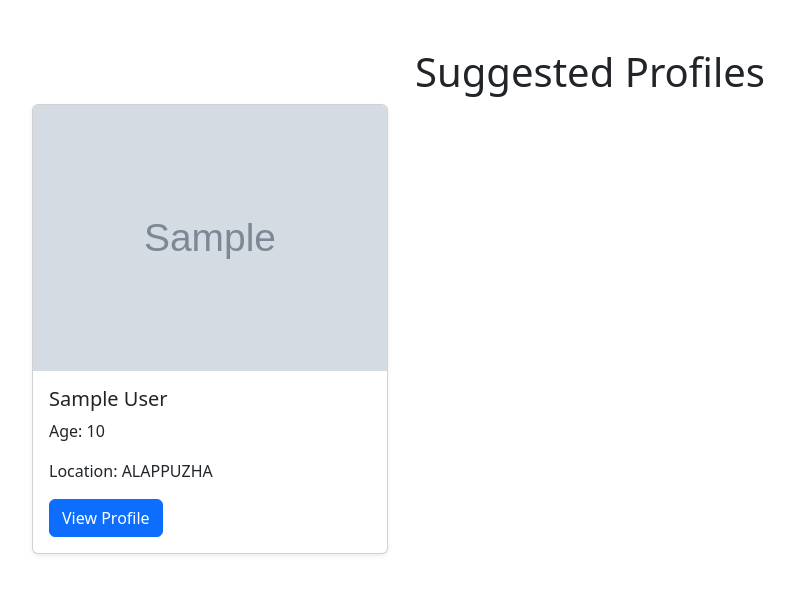
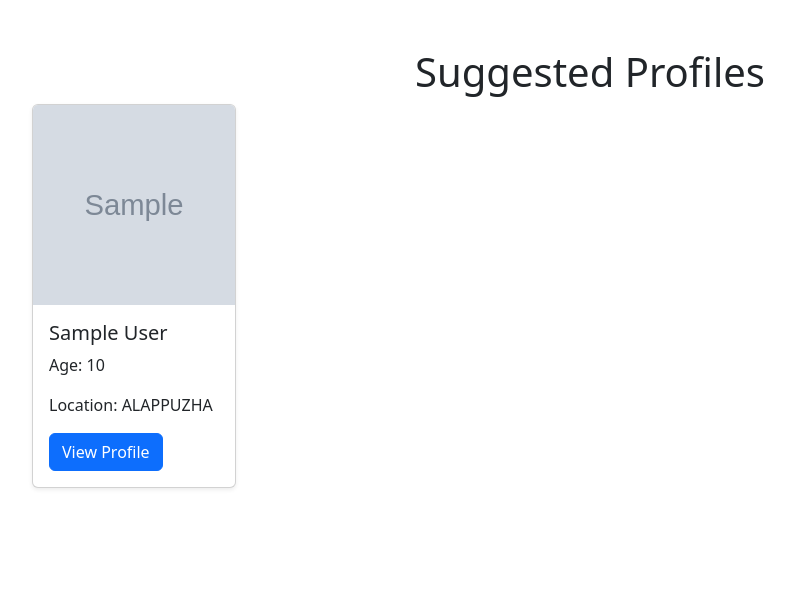
Before and after one commit to Tuttumon21/matrimony, a Django app: template matrimony/matrimonyApp/templates/suggestions.html in a window 1280 px wide. Shown: the part 56-650 px from the top of the page, without its empty margins (50-844 px from the left). Run offline with Django 4.2, Linux system fonts and the light colour scheme; the template is opened without the code that fills it: values that come from a table or form of the project are taken from there, others are empty; tables that the repository leaves empty hold one stand-in row (values such as "Sample post"); grey boxes marked "Sample" are stand-in pictures.

Commit message:
"Updated HTML structure and styling in suggestions.html template"

```diff
--- a/matrimony/matrimonyApp/templates/suggestions.html
+++ b/matrimony/matrimonyApp/templates/suggestions.html
@@ -7,10 +7,10 @@
     <h1 class="text-center">Suggested Profiles</h1>
     <div class="row">
         {% for profile in profiles %}
-        <div class="col-md-4">
+        <div class="col-md-4" style="width: 20%;">
             <div class="card mb-4 shadow-sm">
                 {% if profile.profile_pic %}
-                <img src="{{ profile.profile_pic.url }}" class="card-img-top" alt="{{ profile.get_full_name }}">
+                <img src="{{ profile.profile_pic.url }}" class="card-img-top" style="object-fit: cover; width: 100%;height: 200px;" alt="{{ profile.get_full_name }}">
 
                 {% endif %}
                 <div class="card-body">
```
